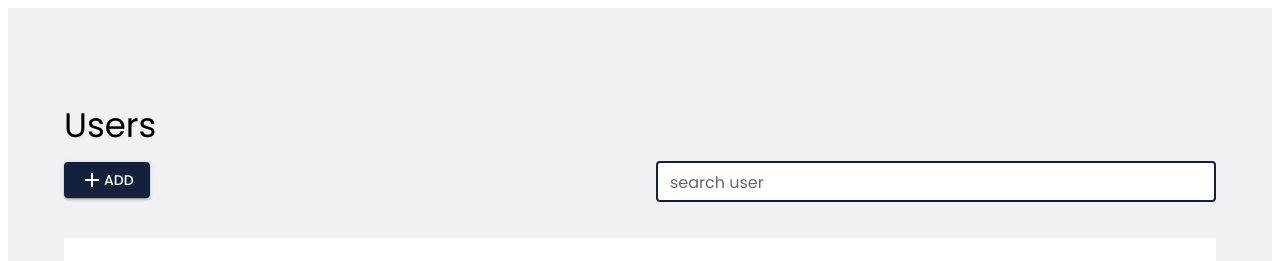
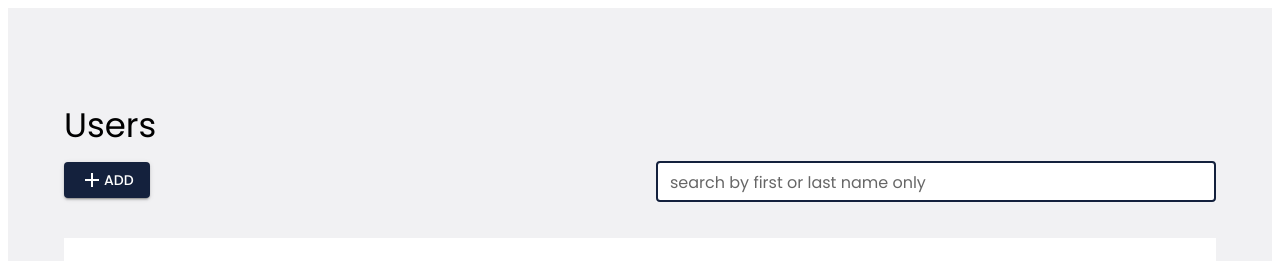
Before and after one commit to devjsonstringify/react-crud-address-information, a React (Create React App) app: page / in a window 1280 px wide. Shown: the top 261 px of the page. Built offline with nearby package versions, Linux system fonts and the light colour scheme.

Commit message:
Update:  search field information

```diff
--- a/src/App.js
+++ b/src/App.js
@@ -154,7 +154,7 @@ const App = () => {
               <TextField
                 name="search"
                 type="text"
-                label="search user"
+                label="search by first or last name only"
                 placeholder="Search user"
                 fullWidth
                 size="small"
```
